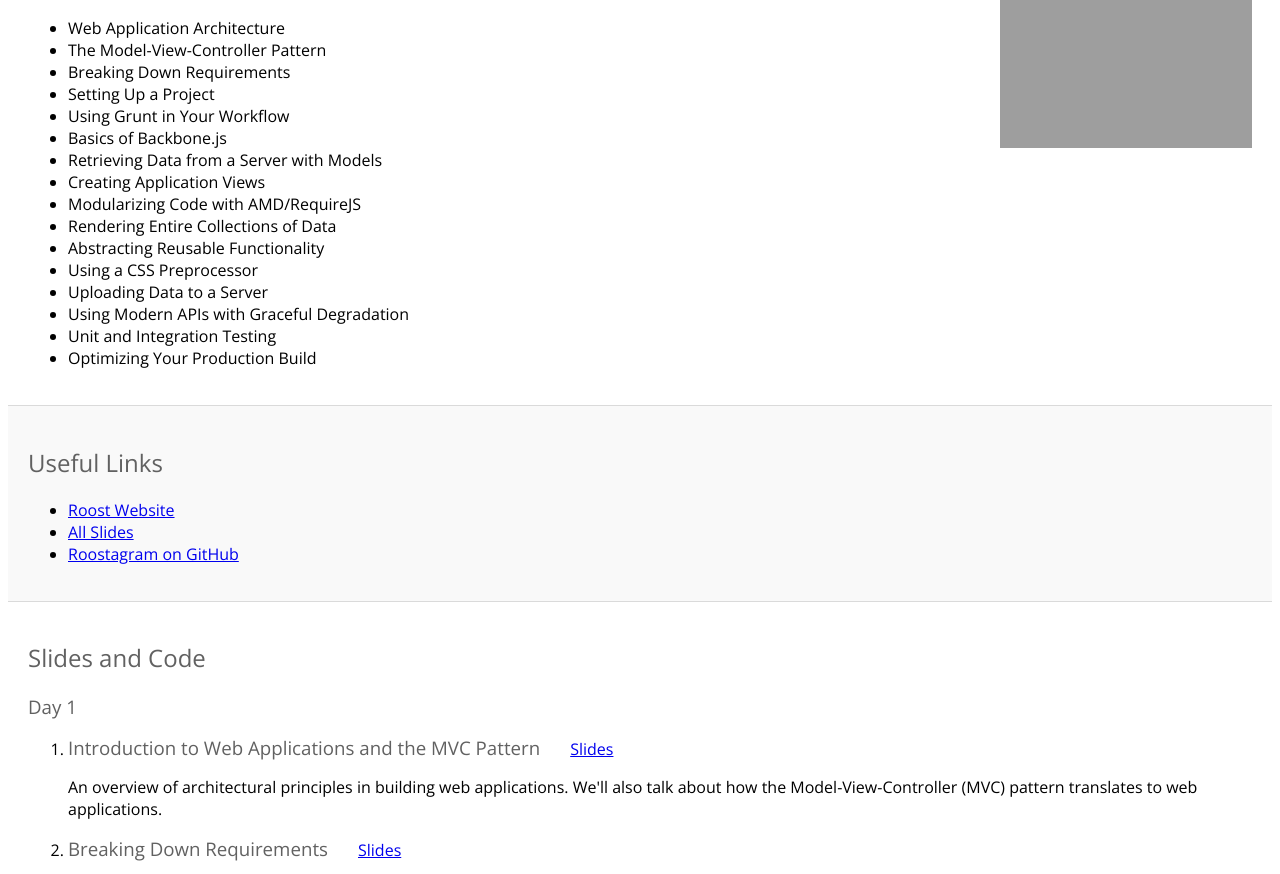
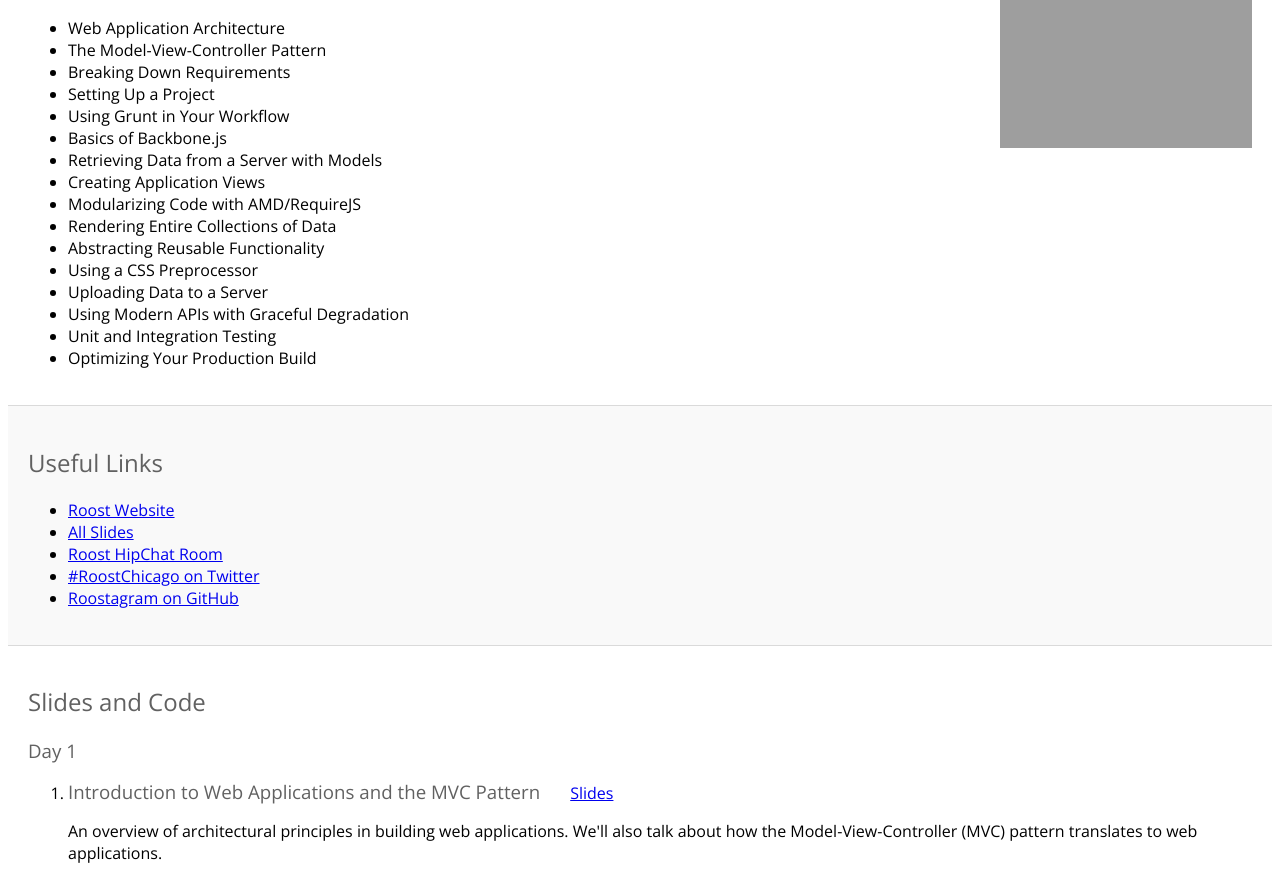
Before and after one commit to bocoup/roost-chicago-2014-app, a website: page index.html in a window 1280 px wide. Shown: the part 201-1075 px from the top of the page. Drawn offline with nearby package versions, Linux system fonts and the light colour scheme; grey boxes are pictures that could not be loaded; a web font is replaced by a local one.

Commit message:
add additional socialmedia links

```diff
--- a/index.html
+++ b/index.html
@@ -75,7 +75,9 @@
         <li><a
           href="http://bocoup-education.github.io/roost-chicago-2014-slides/">All
           Slides</a></li>
-        <li><a href="#">Roostagram on GitHub</a></li>
+        <li><a href="http://www.hipchat.com/gHIPRJSve">Roost HipChat Room</a></li>
+        <li><a href="https://twitter.com/search?f=realtime&q=%23RoostChicago">#RoostChicago on Twitter</a></li>
+        <li><a href="https://github.com/bocoup-education/roost-chicago-2014-app">Roostagram on GitHub</a></li>
       </ul>
     </section>
     <section id="slides-and-code">
```
